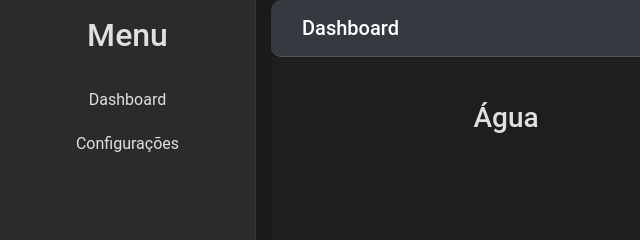
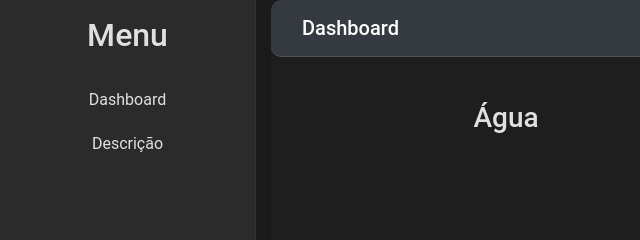
Before and after one commit to fonsecaeduu/dashboardPI, a plain HTML site: page index.html in a window 1280 px wide. Shown: the top 240 px of the page, 0-640 px from the left. Drawn offline with nearby package versions, Linux system fonts and the light colour scheme; no server answers.

Commit message:
Update final index.html

```diff
--- a/index.html
+++ b/index.html
@@ -20,7 +20,7 @@
                         <a class="nav-link text-center" href="#">Dashboard</a>
                     </li>
                     <li class="nav-item">
-                        <a class="nav-link text-center" href="config.html">Configurações</a>
+                        <a class="nav-link text-center" href="descr.html">Descrição</a>
                     </li>
                 </ul>
             </div>
```
